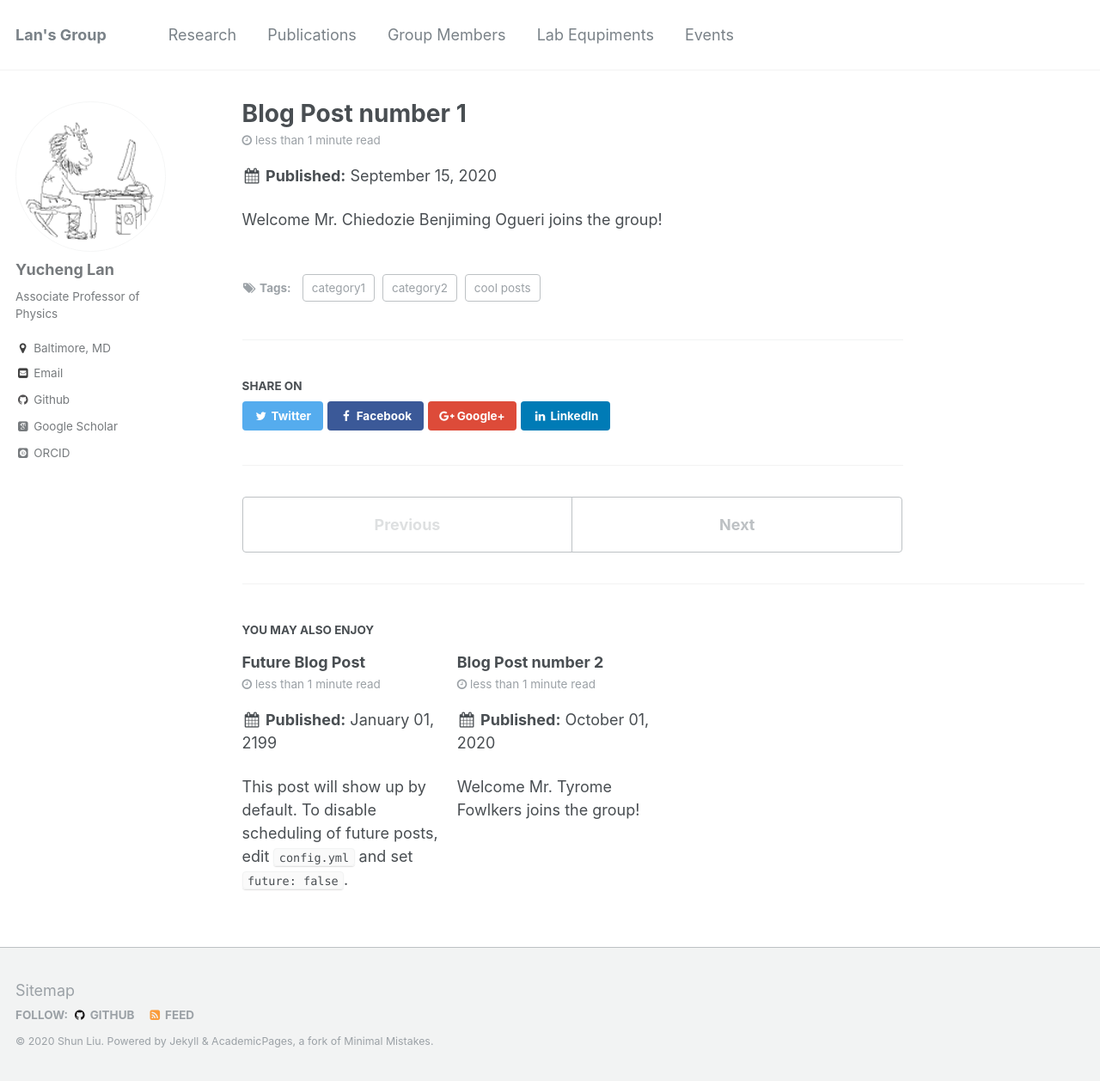
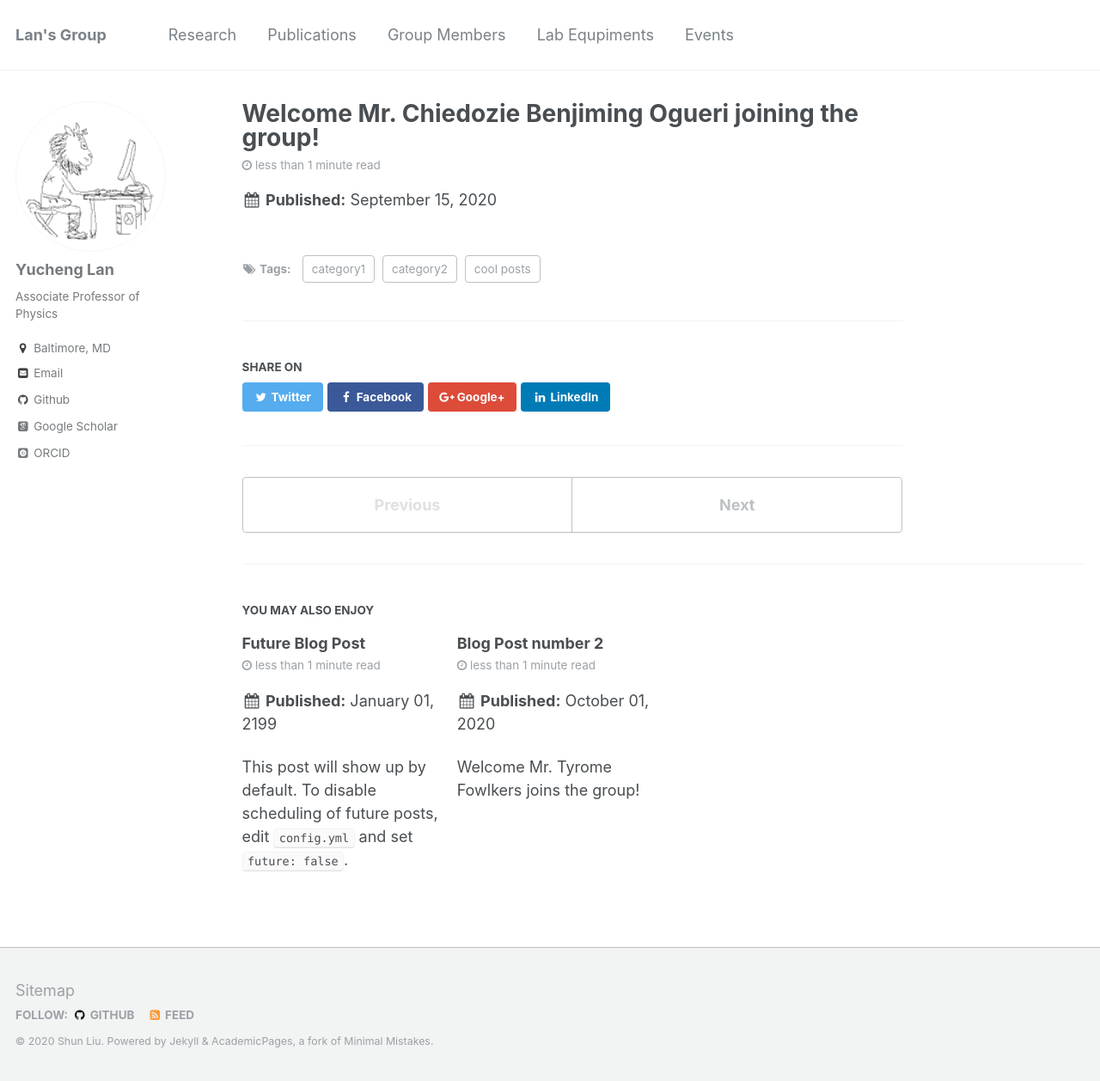
Before and after one commit to yuchenglan/LanGroup, a Jekyll site: the page built from _posts/2020-09-15-blog-post.md, in a window 1280 px wide and 1258 px high. Shown: the whole window at 86% size. Built offline with Jekyll 4.4.1, drawn with Linux system fonts in a browser that asks for light colours; some web fonts are replaced.

Commit message:
Update 2020-09-15-blog-post.md

```diff
--- a/_posts/2020-09-15-blog-post.md
+++ b/_posts/2020-09-15-blog-post.md
@@ -1,5 +1,5 @@
 ---
-title: 'Blog Post number 1'
+title: 'Welcome Mr. Chiedozie Benjiming Ogueri joining the group!'
 date: 2020-09-15
 permalink: /posts/2020-09-15-blog-post
 tags:
@@ -7,6 +7,3 @@ tags:
   - category1
   - category2
 ---
-
-
-Welcome Mr. Chiedozie Benjiming Ogueri joins the group!
```
